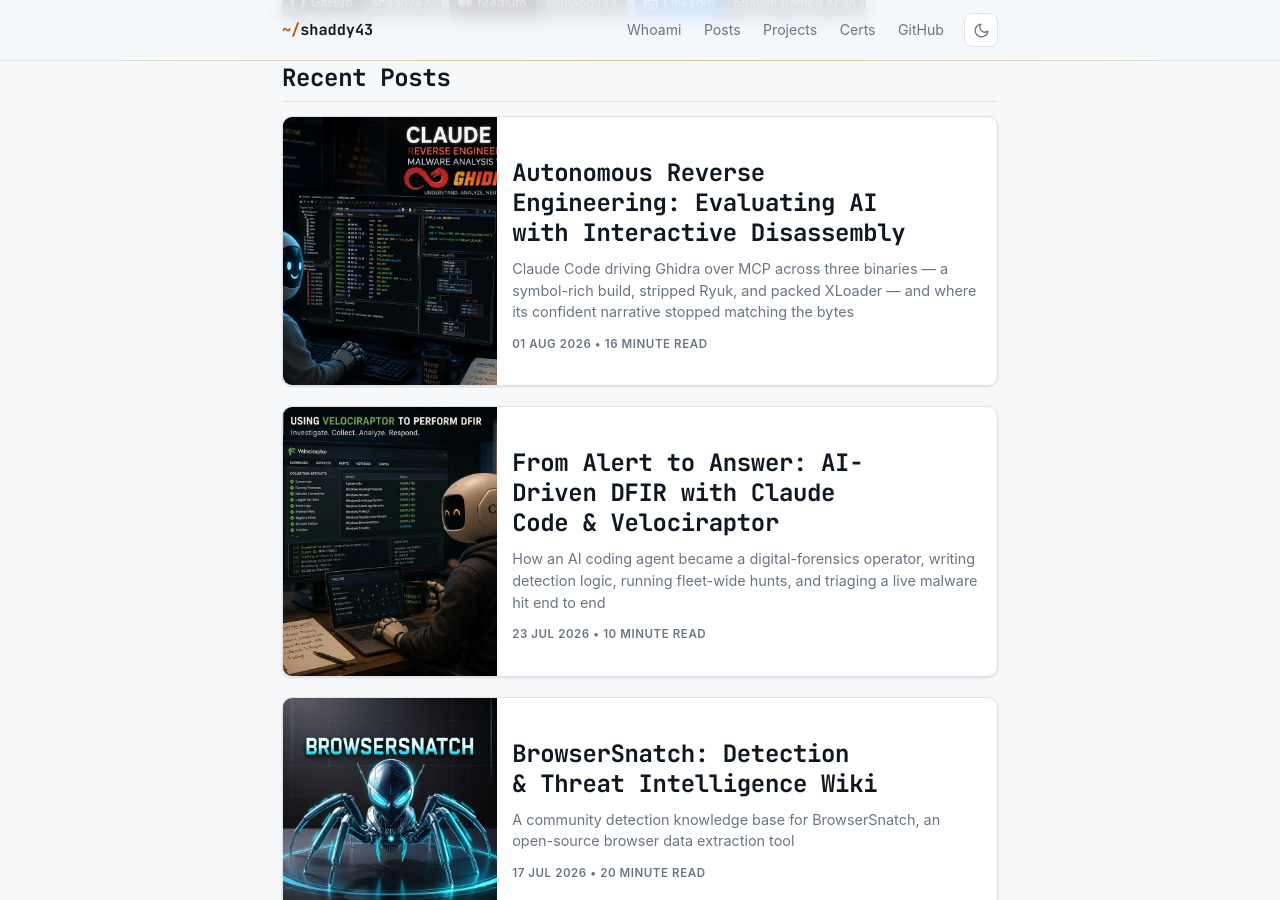
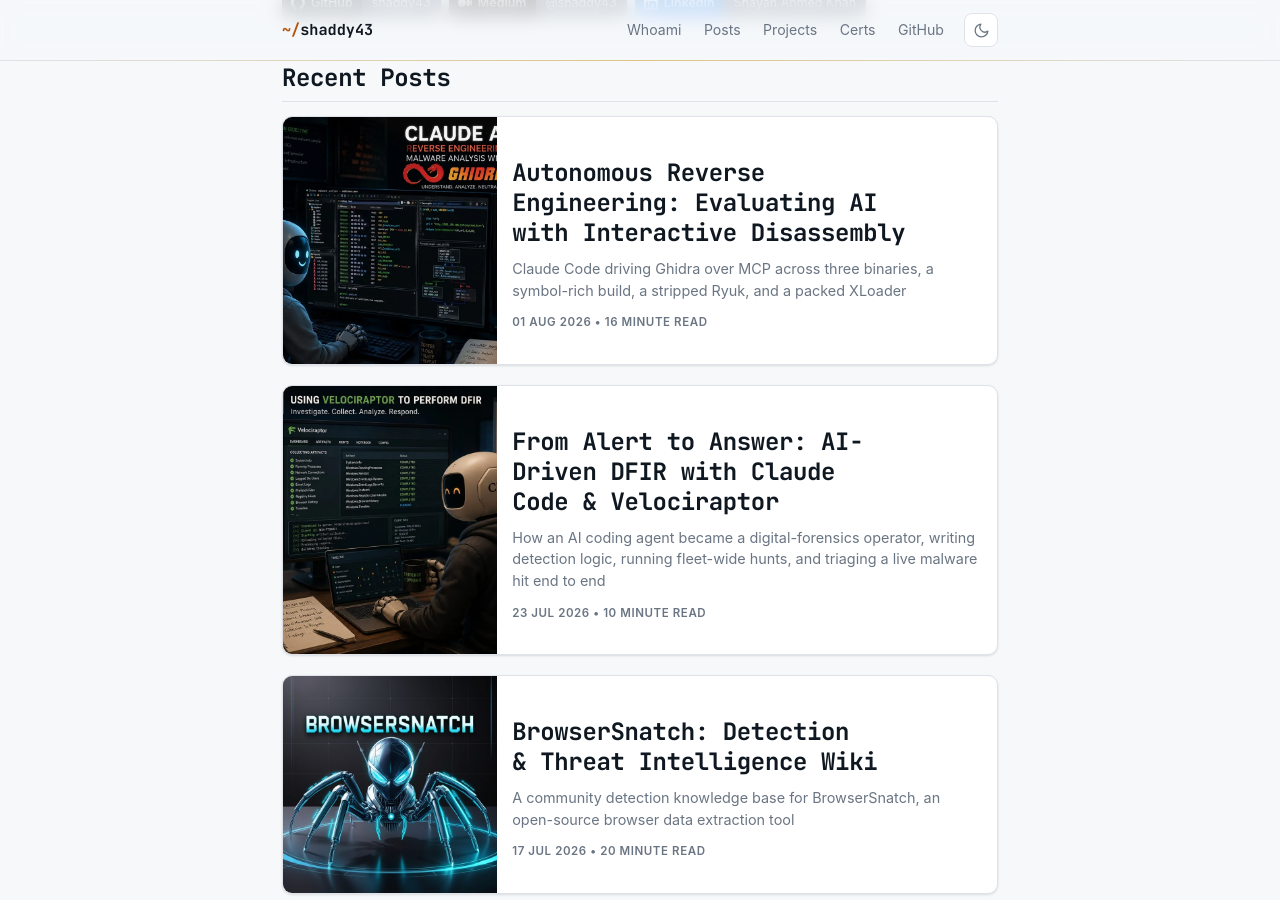
Before and after one commit to shaddy43/shaddy43.github.io, a Jekyll site: the page built from index.html, in a window 1280 px wide and 900 px high, scrolled down 709 px. Built offline with Jekyll 4.4.1, drawn with Linux system fonts in a browser that asks for light colours; comment, search, counter and statistics services are not loaded.

Commit message:
Refine blog post description for clarity
Updated the description for the blog post on AI-assisted reversing to improve clarity.

```diff
--- a/_data/posts.yml
+++ b/_data/posts.yml
@@ -1,7 +1,7 @@
 # Blog posts and analysis reports, newest first.
 # To add a post, copy a block and fill in the fields. `ribbon` is optional.
 - title: "Autonomous Reverse Engineering: Evaluating AI with Interactive Disassembly"
-  description: "Claude Code driving Ghidra over MCP across three binaries — a symbol-rich build, stripped Ryuk, and packed XLoader — and where its confident narrative stopped matching the bytes"
+  description: "Claude Code driving Ghidra over MCP across three binaries, a symbol-rich build, a stripped Ryuk, and a packed XLoader"
   image: "/Assets/ai-reversing.webp"
   meta: "01 Aug 2026 • 16 minute read"
   ribbon: "Latest"
```
